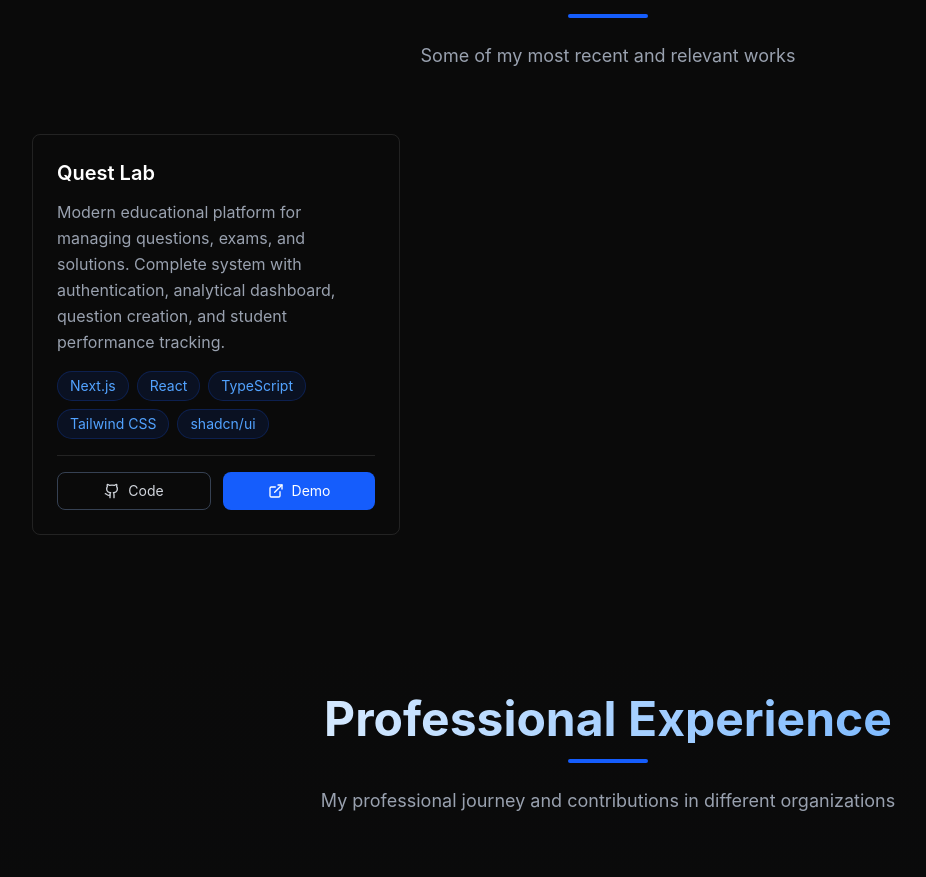
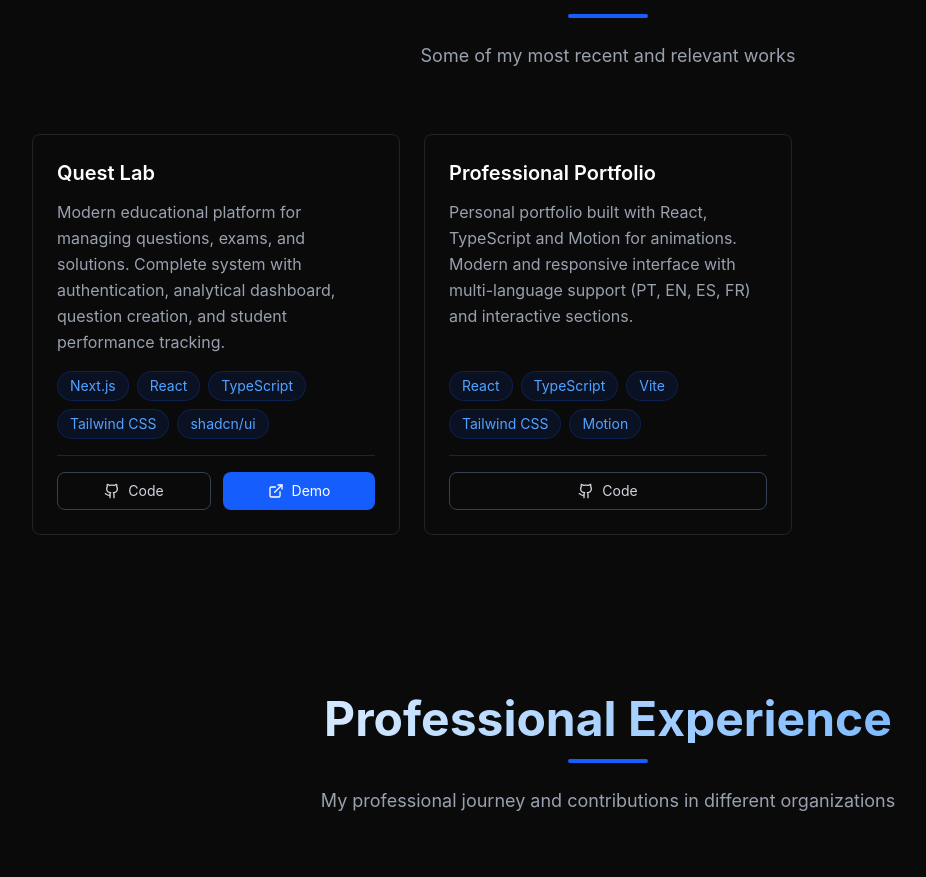
Before and after one commit to vini-barbo/Portfolio, a React (Vite) app: page / in a window 1280 px wide. Shown: the part 3461-4338 px from the top of the page, without its empty margins (32-958 px from the left). Built offline with nearby package versions, Linux system fonts and the light colour scheme.

Commit message:
feat: add project details for professional portfolio with multi-language support

```diff
--- a/src/app/components/projects-section.tsx
+++ b/src/app/components/projects-section.tsx
@@ -13,6 +13,14 @@ export function ProjectsSection() {
       technologies: ["Next.js", "React", "TypeScript", "Tailwind CSS", "shadcn/ui"],
       github: "https://github.com/vini-barbo/quest-lab-fe",
       demo: "/demo/questlab",
+    },
+    {
+      id: 2,
+      nameKey: "projects.project2.name",
+      descKey: "projects.project2.desc",
+      technologies: ["React", "TypeScript", "Vite", "Tailwind CSS", "Motion"],
+      github: "https://github.com/vini-barbo/Portfolio",
+      demo: null,
     },
   ];
 
@@ -69,18 +77,22 @@ export function ProjectsSection() {
                 <div className="flex gap-3 mt-auto pt-4 border-t border-border">
                   <a
                     href={project.github}
-                    className="flex-1 flex items-center justify-center gap-2 px-4 py-2 bg-transparent border border-gray-700 hover:border-blue-600 text-gray-300 hover:text-blue-400 rounded-lg transition-all duration-300 text-sm"
+                    target="_blank"
+                    rel="noopener noreferrer"
+                    className="flex-1 flex items-center justify-center gap-2 px-4 py-2 bg-transparent border border-gray-700 hover:border-blue-600 text-gray-300 hover:text-blue-400 rounded-lg transition-all duration-300 text-sm cursor-pointer"
                   >
                     <Github className="w-4 h-4" />
                     {t("projects.viewCode")}
                   </a>
+                  {project.demo && (
                     <a
                       href={project.demo}
-                    className="flex-1 flex items-center justify-center gap-2 px-4 py-2 bg-blue-600 hover:bg-blue-700 text-white rounded-lg transition-all duration-300 text-sm"
+                      className="flex-1 flex items-center justify-center gap-2 px-4 py-2 bg-blue-600 hover:bg-blue-700 text-white rounded-lg transition-all duration-300 text-sm cursor-pointer"
                     >
                       <ExternalLink className="w-4 h-4" />
                       {t("projects.viewDemo")}
                     </a>
+                  )}
                 </div>
               </div>
             </motion.div>
--- a/src/app/contexts/language-context.tsx
+++ b/src/app/contexts/language-context.tsx
@@ -60,6 +60,8 @@ const translations = {
     "projects.viewDemo": "Demo",
     "projects.project1.name": "Quest Lab",
     "projects.project1.desc": "Plataforma educacional moderna para gerenciamento de questões, provas e resoluções. Sistema completo com autenticação, dashboard analítico, criação de questões e acompanhamento de desempenho dos estudantes.",
+    "projects.project2.name": "Portfólio Profissional",
+    "projects.project2.desc": "Portfólio pessoal desenvolvido com React, TypeScript e Motion para animações. Interface moderna e responsiva com suporte a múltiplos idiomas (PT, EN, ES, FR) e seções interativas.",
 
     // Experience Section
     "experience.title": "Experiência Profissional",
@@ -164,6 +166,8 @@ const translations = {
     "projects.viewDemo": "Demo",
     "projects.project1.name": "Quest Lab",
     "projects.project1.desc": "Modern educational platform for managing questions, exams, and solutions. Complete system with authentication, analytical dashboard, question creation, and student performance tracking.",
+    "projects.project2.name": "Professional Portfolio",
+    "projects.project2.desc": "Personal portfolio built with React, TypeScript and Motion for animations. Modern and responsive interface with multi-language support (PT, EN, ES, FR) and interactive sections.",
 
     // Experience Section
     "experience.title": "Professional Experience",
@@ -268,6 +272,8 @@ const translations = {
     "projects.viewDemo": "Demo",
     "projects.project1.name": "Quest Lab",
     "projects.project1.desc": "Plataforma educativa moderna para gestión de preguntas, exámenes y soluciones. Sistema completo con autenticación, panel analítico, creación de preguntas y seguimiento del rendimiento de los estudiantes.",
+    "projects.project2.name": "Portafolio Profesional",
+    "projects.project2.desc": "Portafolio personal desarrollado con React, TypeScript y Motion para animaciones. Interfaz moderna y responsiva con soporte multiidioma (PT, EN, ES, FR) y secciones interactivas.",
 
     // Experience Section
     "experience.title": "Experiencia Profesional",
@@ -358,6 +364,8 @@ const translations = {
     "projects.viewDemo": "Démo",
     "projects.project1.name": "Quest Lab",
     "projects.project1.desc": "Plateforme éducative moderne pour la gestion de questions, examens et solutions. Système complet avec authentification, tableau de bord analytique, création de questions et suivi des performances des étudiants.",
+    "projects.project2.name": "Portfolio Professionnel",
+    "projects.project2.desc": "Portfolio personnel développé avec React, TypeScript et Motion pour les animations. Interface moderne et responsive avec support multilingue (PT, EN, ES, FR) et sections interactives.",
 
     // Experience Section
     "experience.title": "Expérience Professionnelle",
```
Lines whose indentation alone changed are shown as unchanged.
